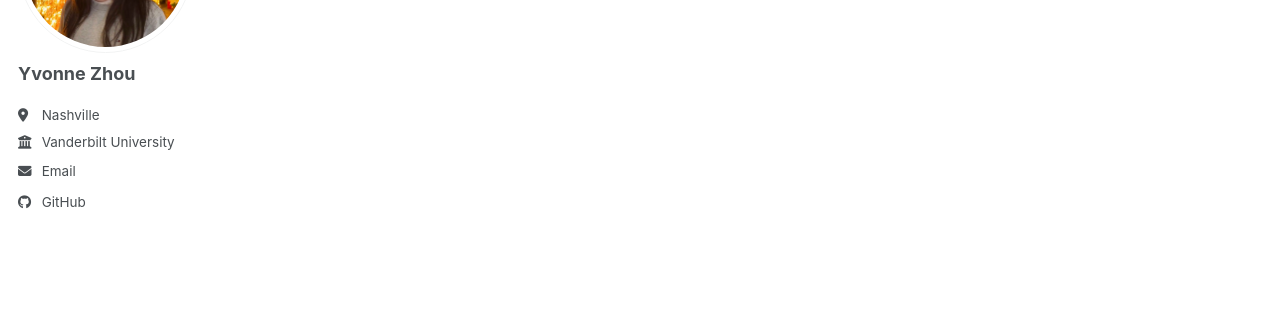
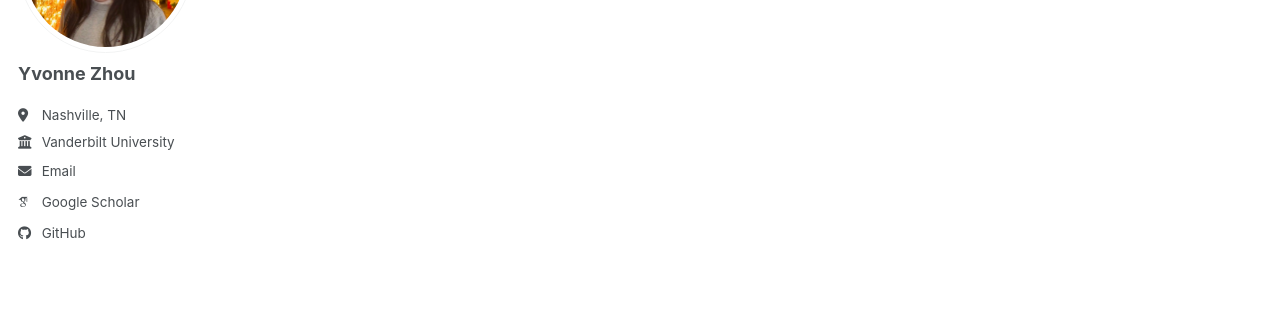
Before and after one commit to yvonnezhouyf/yvonnezhouyf.github.io, a Jekyll site: the page built from _pages/about.md, in a window 1280 px wide. Shown: the part 223-551 px from the top of the page. Built offline with Jekyll 4.4.1, drawn with Linux system fonts in a browser that asks for light colours; some web fonts are replaced; a script bundle is joined from its source files by our own code; library files that are not in the unit come from our copies.

Commit message:
google scholar added

```diff
--- a/_config.yml
+++ b/_config.yml
@@ -27,7 +27,7 @@
   name             : "Yvonne Zhou"
   pronouns         : # example: "she/her"
   bio              : "" # "Short biography for the left-hand sidebar"
-  location         : "Nashville"
+  location         : "Nashville, TN"
   employer         : "Vanderbilt University"
   uri              : # URL
   email            : "yuefan.zhou@vanderbilt.edu"
@@ -35,7 +35,7 @@
   # Academic websites
   academia         : # URL
   arxiv            : # URL - Update with the correct link to your profile
-  googlescholar    : # "https://scholar.google.com/citations?user=PS_CX0AAAAAJ"
+  googlescholar    : "https://scholar.google.com/citations?user=n6iX_fcAAAAJ"
   inspire-hep      : # URL
   impactstory      : # URL
   orcid            : # "https://orcid.org/yourorcidurl"
```
